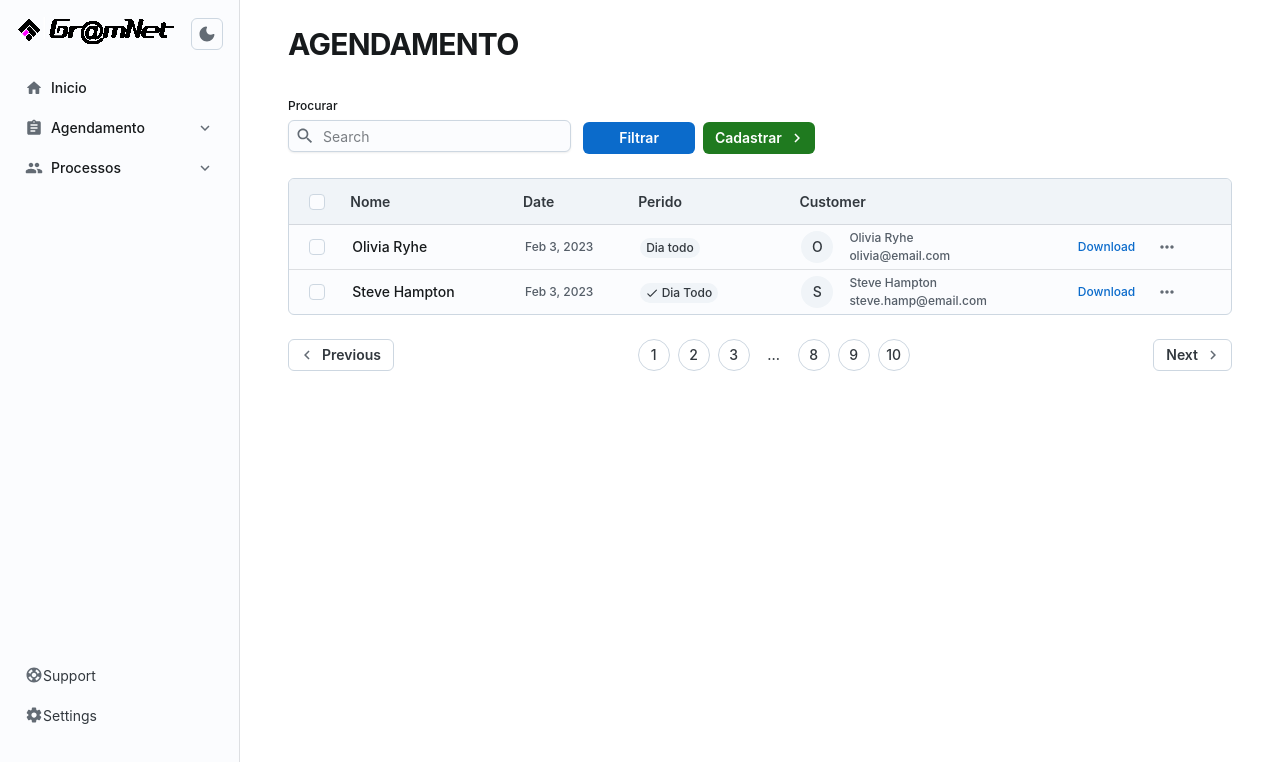
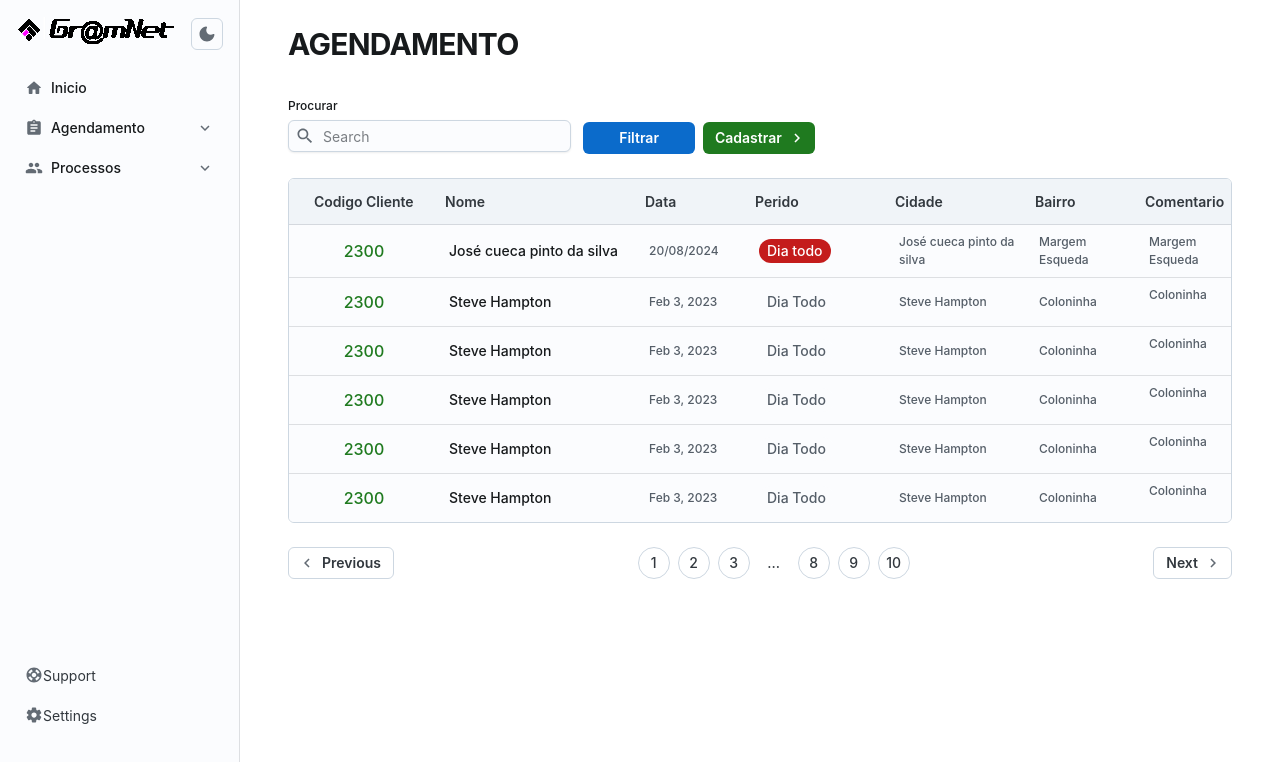
Before and after one commit to snortexware/LS2, a React (Create React App) app: page /inicio in a window 1280 px wide. Shown: the top 762 px of the page. Built offline with nearby package versions, Linux system fonts and the light colour scheme.

Commit message:
Alteração na tablea

```diff
--- a/src/components/OrderTable.jsx
+++ b/src/components/OrderTable.jsx
@@ -16,6 +16,7 @@ import Option from "@mui/joy/Option";
 import Table from "@mui/joy/Table";
 import Sheet from "@mui/joy/Sheet";
 import Checkbox from "@mui/joy/Checkbox";
+import { ColorPaletteProp } from "@mui/joy/styles";
 import IconButton, { iconButtonClasses } from "@mui/joy/IconButton";
 import Typography from "@mui/joy/Typography";
 import Menu from "@mui/joy/Menu";
@@ -34,26 +35,73 @@ import MoreHorizRoundedIcon from "@mui/icons-material/MoreHorizRounded";
 import { motion, AnimatePresence } from "framer-motion";
 import BasicModalDialog from "./modal";
 import zIndex from "@mui/material/styles/zIndex";
-
+import Stack from "@mui/joy/Stack";
+import MenuOpen from "@mui/icons-material/MenuOpen";
 const rows = [
   {
     id: "INV-1234",
-    date: "Feb 3, 2023",
-    status: "Dia todo",
+    date: "20/08/2024",
+    periodo: "Dia todo",
     customer: {
       initial: "O",
-      name: "Olivia Ryhe",
-      email: "olivia@email.com",
+      name: "José cueca pinto da silva",
+      bairro: "Margem Esqueda",
+      codigo: "2300"
     },
   },
   {
     id: "INV-1233",
     date: "Feb 3, 2023",
-    status: "Dia Todo",
+    periodo: "Dia Todo",
     customer: {
       initial: "S",
       name: "Steve Hampton",
-      email: "steve.hamp@email.com",
+      bairro: "Coloninha",
+      codigo: "2300"
+    },
+  },
+  {
+    id: "INV-1233",
+    date: "Feb 3, 2023",
+    periodo: "Dia Todo",
+    customer: {
+      initial: "S",
+      name: "Steve Hampton",
+      bairro: "Coloninha",
+      codigo: "2300"
+    },
+  },
+  {
+    id: "INV-1233",
+    date: "Feb 3, 2023",
+    periodo: "Dia Todo",
+    customer: {
+      initial: "S",
+      name: "Steve Hampton",
+      bairro: "Coloninha",
+      codigo: "2300"
+    },
+  },
+  {
+    id: "INV-1233",
+    date: "Feb 3, 2023",
+    periodo: "Dia Todo",
+    customer: {
+      initial: "S",
+      name: "Steve Hampton",
+      bairro: "Coloninha",
+      codigo: "2300"
+    },
+  },
+  {
+    id: "INV-1233",
+    date: "Feb 3, 2023",
+    periodo: "Dia Todo",
+    customer: {
+      initial: "S",
+      name: "Steve Hampton",
+      bairro: "Coloninha",
+      codigo: "2300"
     },
   }
 ];
@@ -81,7 +129,7 @@ function RowMenu() {
         slots={{ root: IconButton }}
         slotProps={{ root: { variant: "plain", color: "neutral", size: "sm" } }}
       >
-        <MoreHorizRoundedIcon />
+        <MenuOpen />
       </MenuButton>
       <Menu size="sm" sx={{ minWidth: 140 }}>
         <MenuItem>Editar</MenuItem>
@@ -94,6 +142,18 @@ function RowMenu() {
   );
 }
 
+const getColor = (status) => {
+  switch (status) {
+    case 'Manhã':
+      return 'success';
+    case '':
+      return 'neutral';
+    case 'Dia todo':
+      return 'danger';
+    default:
+      return 'default'; // Provide a default color if needed
+  }
+};
 export default function OrderTable() {
   const [order, setOrder] = useState("desc");
   const [selected, setSelected] = useState([]);
@@ -192,6 +252,7 @@ export default function OrderTable() {
           overflow: "auto",
           minHeight: 0,
           zIndex: 0,
+
         }}
       >
         <Table
@@ -202,60 +263,38 @@ export default function OrderTable() {
             "--TableCell-headBackground": "var(--joy-palette-background-level1)",
             "--Table-headerUnderlineThickness": "1px",
             "--TableRow-hoverBackground": "var(--joy-palette-background-level1)",
-            "--TableCell-paddingY": "4px",
-            "--TableCell-paddingX": "8px",
+            "--TableCell-paddingY": "8px",
+            "--TableCell-paddingX": "10px",
             position:"relative",
             zIndex: 0,
           }}
         >
           <thead>
-            <tr>
-              <th style={{ width: 48, textAlign: "center", padding: "12px 6px" }}>
-                <Checkbox
-                  size="sm"
-                  indeterminate={
-                    selected.length > 0 && selected.length !== rows.length
-                  }
-                  checked={selected.length === rows.length}
-                  onChange={(event) => {
-                    setSelected(
-                      event.target.checked ? rows.map((row) => row.id) : []
-                    );
-                  }}
-                  color={
-                    selected.length > 0 || selected.length === rows.length
-                      ? "primary"
-                      : undefined
-                  }
-                  sx={{ verticalAlign: "text-bottom" }}
-                />
-              </th>
-              <th style={{ width: 150, padding: "12px 6px" }}>Nome</th>
-              <th style={{ width: 100, padding: "12px 6px" }}>Date</th>
+
+            <tr >
+
+              <th style={{ width: 150, padding: "12px 25px", }}> Codigo Cliente</th>
+              <th style={{ width: 200, padding: "12px 6px" }}>Nome</th>
+              <th style={{ width: 110, padding: "12px 6px" }}>Data</th>
               <th style={{ width: 140, padding: "12px 6px" }}>Perido</th>
-              <th style={{ width: 240, padding: "12px 6px" }}>Customer</th>
-              <th style={{ width: 140, padding: "12px 6px" }}></th>
+              <th style={{ width: 140, padding: "12px 6px" }}>Cidade</th>
+              <th style={{ width: 110, padding: "12px 6px" }}>Bairro</th>
+              <th style={{ width: 150, padding: "12px 6px" }}>Comentario</th>
+
+
             </tr>
           </thead>
           <tbody>
             {[...rows].sort(getComparator(order, "id")).map((row) => (
               <tr key={row.id}>
-                <td style={{ gap: 3, textAlign: "center", width: 150 }}>
-                  <Checkbox
-                    size="sm"
-                    checked={selected.includes(row.id)}
-                    color={selected.includes(row.id) ? "primary" : undefined}
-                    onChange={(event) => {
-                      setSelected((ids) =>
-                        event.target.checked
-                          ? ids.concat(row.id)
-                          : ids.filter((itemId) => itemId !== row.id)
-                      );
-                    }}
-                    slotProps={{ checkbox: { sx: { textAlign: "left" } } }}
-                    sx={{ verticalAlign: "text-bottom" }}
-                  />
+                <td style={{ gap: 2, textAlign: "center", width: 130 }}>
+                <Typography
+  color="success"
+  level="title-md"
+  noWrap
+>{row.customer.codigo}</Typography>
                 </td>
+
                 <td>
                   <Typography size= "lg" level="title-sm">{row.customer.name}</Typography>
                 </td>
@@ -264,36 +303,48 @@ export default function OrderTable() {
                 </td>
                 <td>
                   <Chip
-                    variant="soft"
-                    size="sm"
+                    variant="solid"
+                    size="md"
                     startDecorator={
                       {
-                        "Dia Todo": <CheckRoundedIcon />,
+                        "DiaTodo": <CheckRoundedIcon />,
                         "Refunded": <AutorenewRoundedIcon />,
                         "Cancelled": <BlockIcon />,
-                      }[row.status]
+                      }[row.periodo]
                     }
+                    color={getColor(row.periodo)}
                   >
-                    {row.status}
+                    {row.periodo}
                   </Chip>
                 </td>
                 <td>
-                  <Box sx={{ display: "flex", gap: 2, alignItems: "center" }}>
-                    <Avatar size="sm">{row.customer.initial}</Avatar>
+                  <Box sx={{ display: "flex", gap: 3, alignItems: "center" }}>
+
                     <div>
                       <Typography level="body-xs">{row.customer.name}</Typography>
-                      <Typography level="body-xs">{row.customer.email}</Typography>
                     </div>
                   </Box>
                 </td>
                 <td>
-                  <Box sx={{ display: "flex", gap: 2, alignItems: "center" }}>
-                    <Link level="body-xs" component="button">
-                      Download
-                    </Link>
-                    <RowMenu />
+                  <Box sx={{ display: "flex", gap: 1, alignItems: "center",  borderRight: "solid px black"}}>
+
+                    <div>
+
+                      <Typography size="lg" level="body-xs">{row.customer.bairro}</Typography>
+                    </div>
                   </Box>
+
                 </td>
+                <td>
+                  <Stack direction={ "row"} spacing={2}>
+                  <Typography size="lg" level="body-xs">{row.customer.bairro}</Typography>
+
+                  <RowMenu />
+                  </Stack>
+
+                </td>
+
+
               </tr>
             ))}
           </tbody>
--- a/src/components/OrderTable2.tsx
+++ b/src/components/OrderTable2.tsx
@@ -391,7 +391,7 @@ export default function OrderTable2() {
           <thead>
             <tr>
               <th
-                style={{ width: 48, textAlign: "center", padding: "12px 6px" }}
+                style={{ width: 8, textAlign: "center", padding: "12px 6px" }}
               >
                 <Checkbox
                   size="sm"
--- a/src/components/modal.jsx
+++ b/src/components/modal.jsx
@@ -151,6 +151,7 @@ const BasicModalDialog = ({ handleClose, text }) => {
                 <FormLabel>Observação</FormLabel>
                 <Textarea
                 size="md"
+                required
 
 
         placeholder="Comentario"
--- a/src/index.css
+++ b/src/index.css
@@ -27,3 +27,6 @@ code {
   justify-items: center;
   justify-content: center;
 }
+.test {
+  border-right: solid 1px black
+}
```
